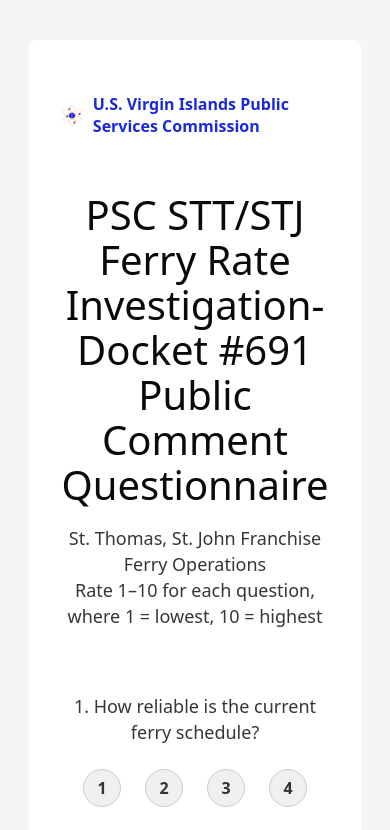
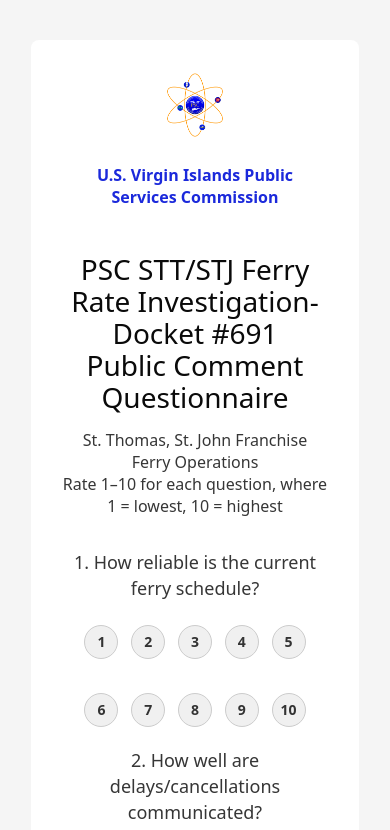
Before and after one commit to sri-softscripts/odrform, a website: page index.html in a window 390 px wide. Shown: the top 830 px of the page. Drawn offline with Linux system fonts and the light colour scheme.

Commit message:
Implement mobile responsive styles in style.css
Added mobile responsive styles for various elements.

```diff
--- a/style.css
+++ b/style.css
@@ -142,5 +142,51 @@
     gap: 10px;
     text-decoration: none;
     color: #1b29db;
+}
 
+
+/* MOBILE RESPONSIVE */
+
+@media (max-width: 600px) {
+
+
+  .logo-section a {
+    flex-direction: column;
+    text-align: center;
+    gap: 5px;
+  }
+
+  .container img {
+    width: 25%;
+  }
+
+  h2 {
+    font-size: 28px;
+    line-height: 32px;
+  }
+
+  p.description {
+    font-size: 16px;
+    line-height: 22px;
+    margin-bottom: 2rem;
+  }
+
+  .radio-group {
+    gap: 0.8rem;
+  }
+
+  .number-button {
+    width: 32px;
+    height: 32px;
+    font-size: 14px;
+  }
+
+  textarea {
+    font-size: 14px;
+  }
+
+  button {
+    font-size: 14px;
+    padding: 0.6rem 1rem;
+  }
 }
```
